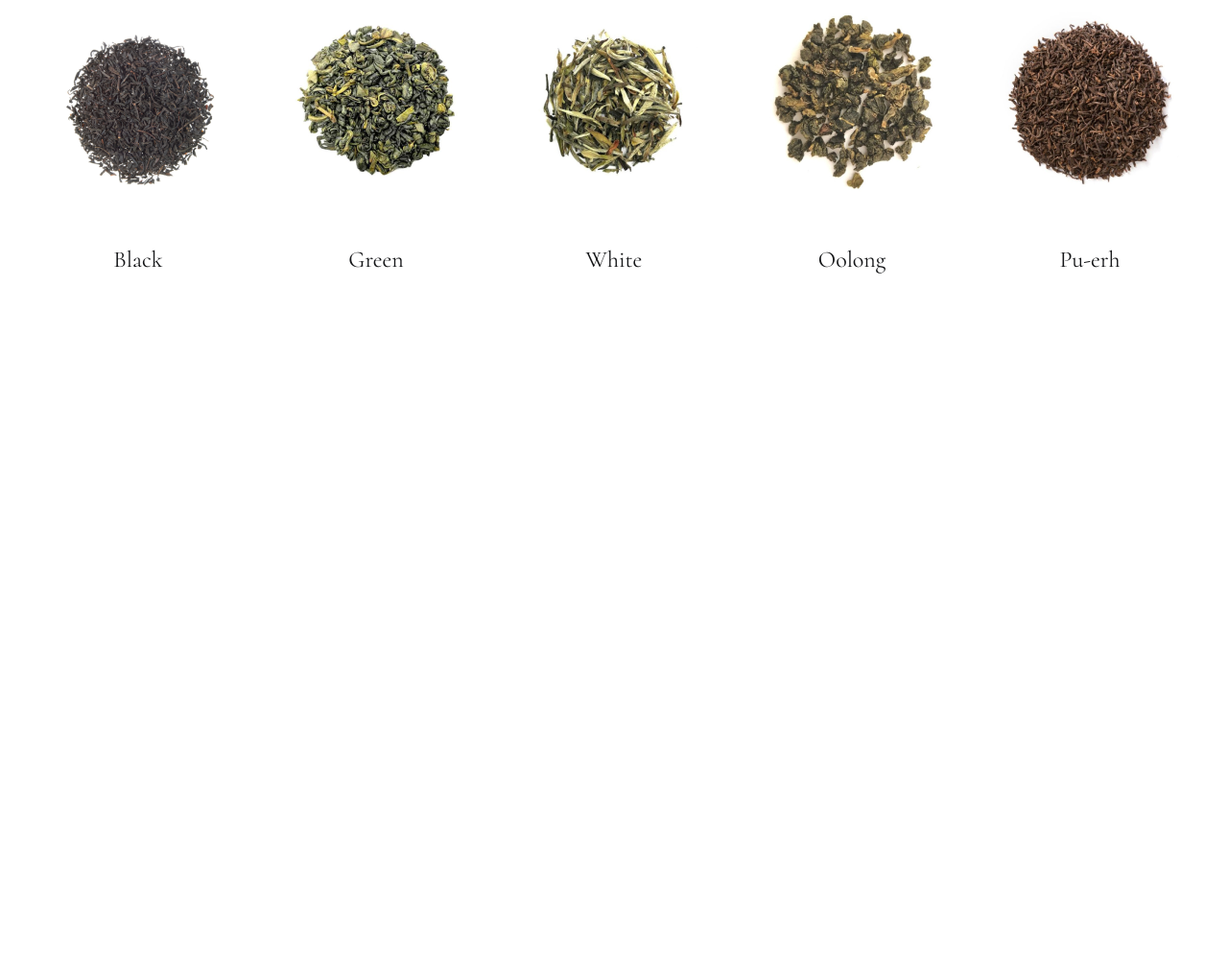
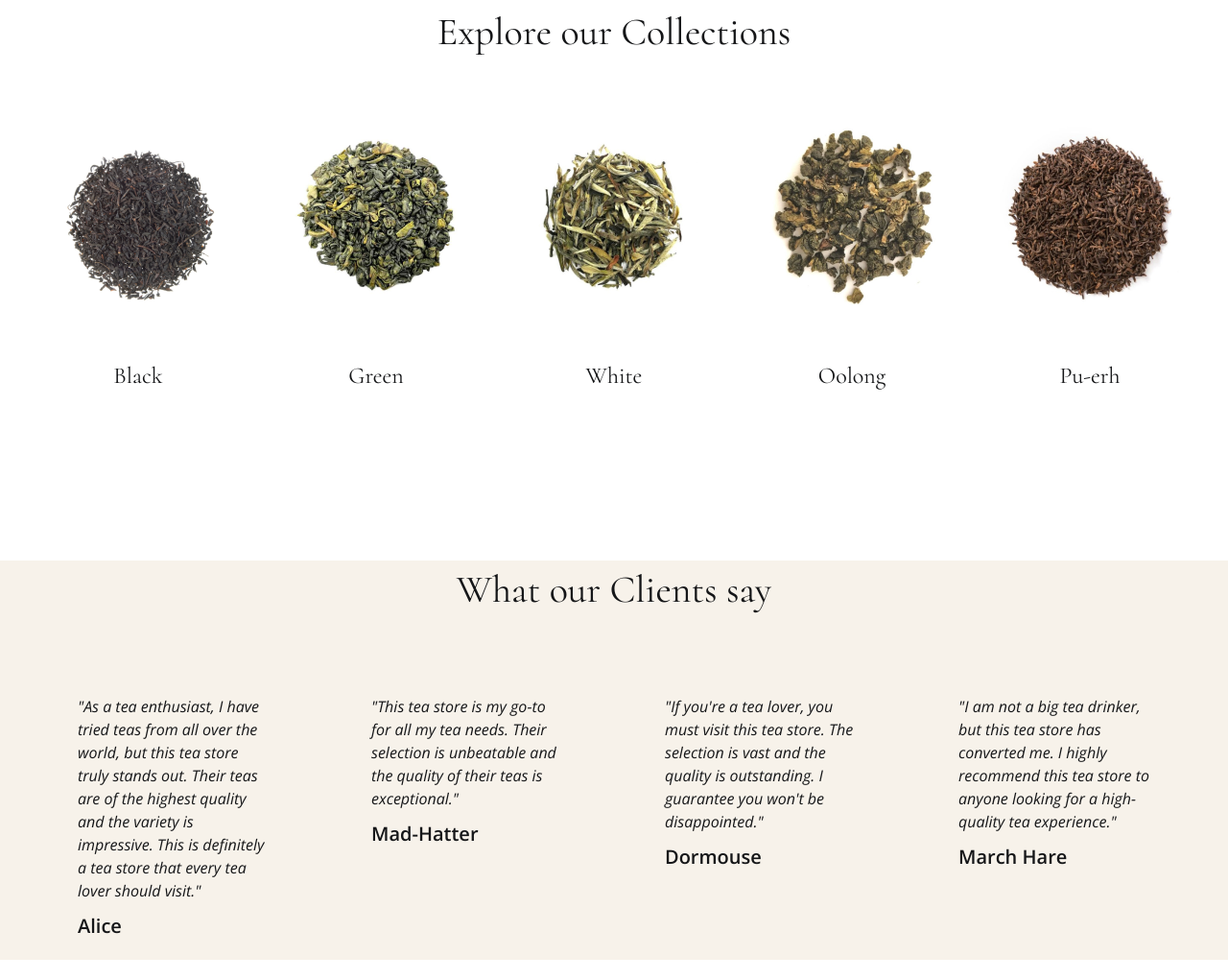
Before and after one commit to Rema04Dev/git-practise, a plain HTML site: page index.html in a window 1280 px wide. Shown: the part 1125-2145 px from the top of the page at 96% size. Before the commit the page ends 1588 px from the top, so only its background shows below. Drawn offline with nearby package versions, Linux system fonts and the light colour scheme.

Commit message:
add reviews

```diff
--- a/index.html
+++ b/index.html
@@ -92,6 +92,7 @@
 
       <section class="assortment">
         <div class="container">
+          <h2 class="assortment__title title">Explore our Collections</h2>
           <ul class="assortment__list">
             <li class="assortment__item">
               <img
@@ -136,6 +137,58 @@
           </ul>
         </div>
       </section>
+
+      <section class="reviews">
+        <div class="container">
+          <h2 class="title reviews__title">What our Clients say</h2>
+          <ul class="reviews__list">
+            <li class="reviews__item">
+              <blockquote>
+                <p class="reviews__text">
+                  "As a tea enthusiast, I have tried teas from all over the
+                  world, but this tea store truly stands out. Their teas are of
+                  the highest quality and the variety is impressive. This is
+                  definitely a tea store that every tea lover should visit."
+                </p>
+                <cite class="reviews__author">Alice</cite>
+              </blockquote>
+            </li>
+
+            <li class="reviews__item">
+              <blockquote>
+                <p class="reviews__text">
+                  "This tea store is my go-to for all my tea needs. Their
+                  selection is unbeatable and the quality of their teas is
+                  exceptional."
+                </p>
+                <cite class="reviews__author">Mad-Hatter</cite>
+              </blockquote>
+            </li>
+
+            <li class="reviews__item">
+              <blockquote>
+                <p class="reviews__text">
+                  "If you're a tea lover, you must visit this tea store. The
+                  selection is vast and the quality is outstanding. I guarantee
+                  you won't be disappointed."
+                </p>
+                <cite class="reviews__author">Dormouse</cite>
+              </blockquote>
+            </li>
+
+            <li class="reviews__item">
+              <blockquote>
+                <p class="reviews__text">
+                  "I am not a big tea drinker, but this tea store has converted
+                  me. I highly recommend this tea store to anyone looking for a
+                  high-quality tea experience."
+                </p>
+                <cite class="reviews__author">March Hare</cite>
+              </blockquote>
+            </li>
+          </ul>
+        </div>
+      </section>
     </main>
     <script src="./main.js"></script>
   </body>
--- a/style.css
+++ b/style.css
@@ -1,6 +1,7 @@
 :root {
   --black: #151618;
   --white: #fff;
+  --light-green: #F7F2EA;
 }
 
 html {
@@ -33,6 +34,14 @@ ul {
   max-width: 1240px;
   margin: 0 auto;
   padding: 0 20px;
+}
+
+.title {
+  text-align: center;
+  margin-bottom: 60px;
+  font-size: 40px;
+  font-weight: 400;
+  font-family: "Cormorant", serif;
 }
 
 body {
@@ -139,6 +148,8 @@ body {
 
 .assortment {
   margin-bottom: 150px;
+  font-family: "Cormorant", serif;
+  text-align: center;
 }
 
 .assortment__list {
@@ -158,6 +169,34 @@ body {
   font-family: "Cormorant", serif;
   font-size: 24px;
   font-weight: 400;
+}
+
+/* reviews */
+
+.reviews {
+  background-color: var(--light-green);
+  padding-bottom: 60px 0;
+}
+
+.reviews__list {
+  display: flex;
+  gap: 0 26px;
+  justify-content: center;
+}
+
+.reviews__item {
+  flex-basis: 280px;
+}
+
+.reviews__text {
+  font-size: 16px;
+  font-style: italic;
+  margin-bottom: 10px;
+}
+
+.reviews__author {
+  font-weight: 600;
+  font-style: normal;
 }
 
 @media (max-width: 1000px) {
@@ -188,6 +227,10 @@ body {
 
   .assortment__list {
     gap: 0;
+  }
+
+  .reviews__item:last-child {
+    display: none;
   }
 }
 
@@ -231,9 +274,21 @@ body {
     flex-wrap: wrap;
     justify-content: center;
   }
+
+  .reviews__list {
+    flex-wrap: wrap;
+    gap: 30px 36px;
+  }
+
+  .reviews__item {
+    width: 50%;
+  }
+  .reviews__item:last-child {
+    display: block;
+  }
 }
 
-@media (max-width: 680px) {
+@media (max-width: 690px) {
   .container {
     padding: 0 10px;
   }
@@ -260,6 +315,7 @@ body {
 
 
 @media (max-width: 480px) {
+
   .logo {
     margin-right: 80px;
   }
@@ -267,9 +323,28 @@ body {
   .logo img {
     width: 40px;
   }
+
+  .assortment {
+    margin-bottom: 60px;
+  }
+
+  .reviews {
+    padding-top: 50px 0;
+    width: 100%;
+  }
+  .reviews__list {
+    flex-direction: column;
+  }
+  .reviews__item {
+    width: 100%;
+  }
 }
 
 @media (max-width: 360px) {
+  .title {
+    margin-bottom: 10px;
+  }
+
   .header__inner {
     padding: 10px 0;
   }
@@ -299,4 +374,17 @@ body {
     max-width: 340px;
     margin: 70px auto;
   }
+
+  .assortment {
+    margin-bottom: 80px;
+  }
+
+  .assortment__img {
+    max-width: 170px;
+  }
+
+  .reviews__item:last-child,
+  .reviews__item:first-child {
+    display: none;
+  }
 }
```
